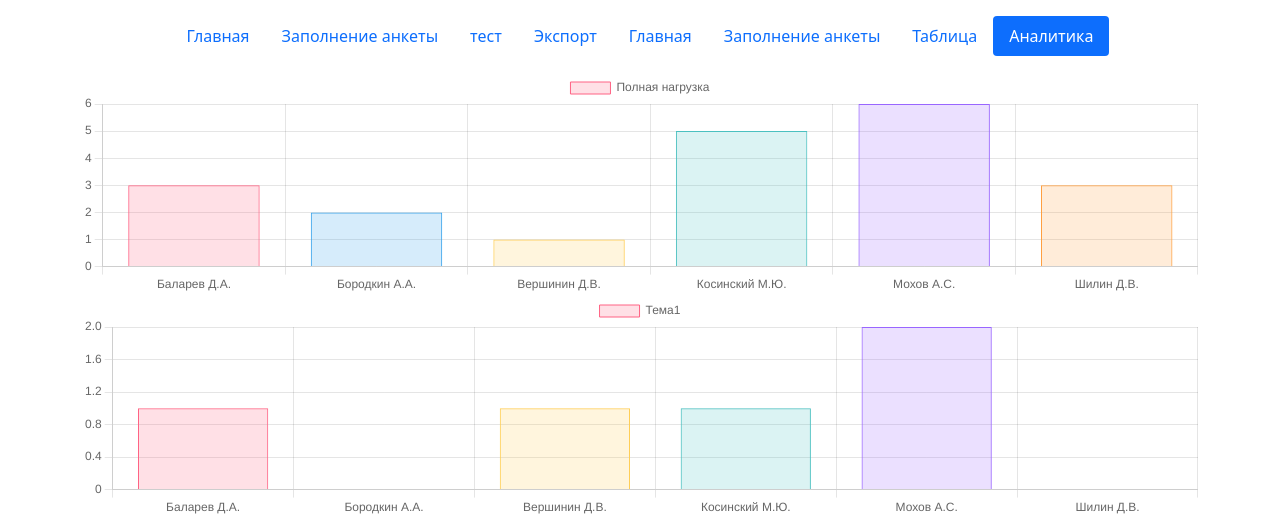
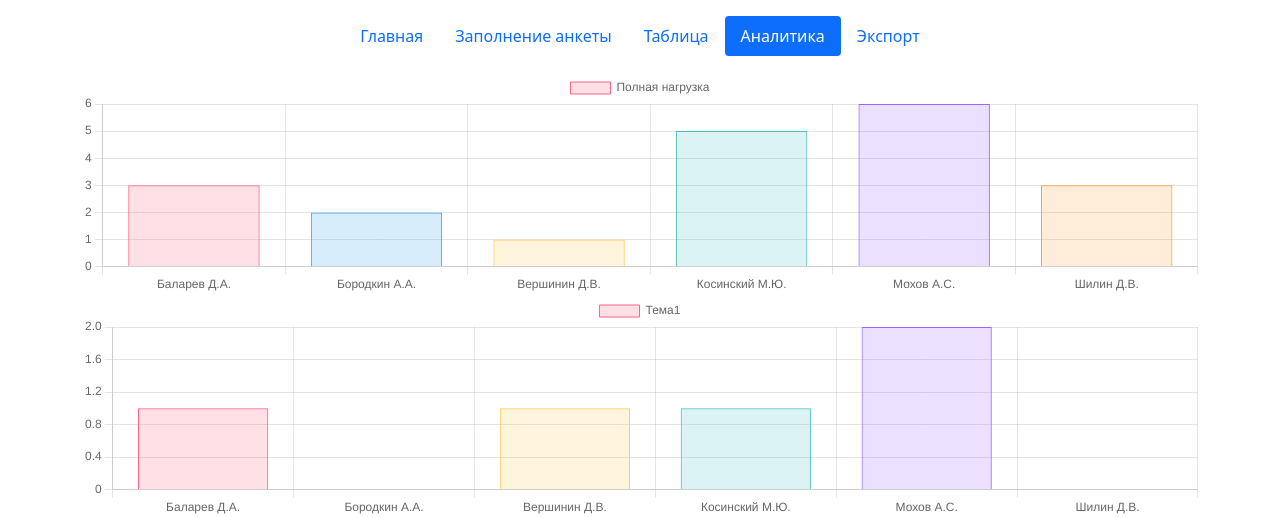
Before and after one commit to Paullus12/new1, a Django app: page /result/ in a window 1280 px wide. Shown: the top 517 px of the page. Run offline with Django 3.2, Linux system fonts and the light colour scheme; data comes from the database, SQL or seed files in the repository; some libraries are stand-ins or nearby versions.

Commit message:
fix bar all html

```diff
--- a/polls/templates/polls/creat.html
+++ b/polls/templates/polls/creat.html
@@ -35,9 +35,9 @@
        <ul class="nav nav-pills">
         <li class="nav-item"><a href="{% url 'home' %}" class="nav-link" aria-current="page">Главная</a></li>
         <li class="nav-item"><a href="{% url 'creat' %}" class="nav-link  active" aria-current="page">Заполнение анкеты</a>
-          <li class="nav-item"><a href="{% url 'table' %}" class="nav-link" aria-current="page">Таблица</a>
-            <li class="nav-item"><a href="{% url 'result' %}" class="nav-link" aria-current="page">Аналитика</a>
-              <li class="nav-item"><a href="{% url 'export'%}" class="nav-link " aria-current="page">Экспорт</a>
+            <li class="nav-item"><a href="{% url 'mine' %}" class="nav-link" aria-current="page">Таблица</a>
+                <li class="nav-item"><a href="{% url 'result' %}" class="nav-link" aria-current="page">Аналитика</a>
+          <li class="nav-item"><a href="{% url 'export'%}" class="nav-link" aria-current="page">Экспорт</a>
 
       </ul>
    </header>
--- a/polls/templates/polls/result.html
+++ b/polls/templates/polls/result.html
@@ -16,13 +16,11 @@
       <ul class="nav nav-pills">
         <li class="nav-item"><a href="{% url 'home' %}" class="nav-link" aria-current="page">Главная</a></li>
         <li class="nav-item"><a href="{% url 'creat' %}" class="nav-link" aria-current="page">Заполнение анкеты</a>
+            <li class="nav-item"><a href="{% url 'mine' %}" class="nav-link" aria-current="page">Таблица</a>
+                <li class="nav-item"><a href="{% url 'result' %}" class="nav-link active" aria-current="page">Аналитика</a>
+          <li class="nav-item"><a href="{% url 'export'%}" class="nav-link" aria-current="page">Экспорт</a>
 
-        <li class="nav-item"><a href="{% url 'mine' %}" class="nav-link" aria-current="page">тест</a>
-          <li class="nav-item"><a href="{% url 'export'%}" class="nav-link" aria-current="page">Экспорт</a>
-            <li class="nav-item"><a href="{% url 'home' %}" class="nav-link" aria-current="page">Главная</a></li>
-        <li class="nav-item"><a href="{% url 'creat' %}" class="nav-link" aria-current="page">Заполнение анкеты</a>
-          <li class="nav-item"><a href="{% url 'table' %}" class="nav-link" aria-current="page">Таблица</a>
-            <li class="nav-item"><a href="{% url 'result' %}" class="nav-link active" aria-current="page">Аналитика</a>
+
       </ul>
     </header>
   </div>
```
Also changed, not shown: polls/templates/export.html (+4 -4 lines).
